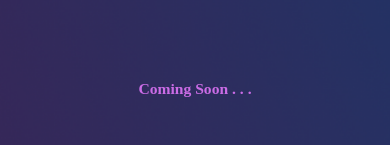
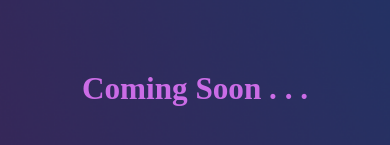
Before and after one commit to ALSABA3/EduLect, a React (Vite) app in the folder Client/: page / in a window 390 px wide. Shown: the part 1075-1220 px from the top of the page. Built offline with nearby package versions, Linux system fonts and the light colour scheme.

Commit message:
Update ComingSoon.css

```diff
--- a/Client/src/components/ComingSoon/ComingSoon.css
+++ b/Client/src/components/ComingSoon/ComingSoon.css
@@ -65,7 +65,7 @@
 /* Mobile Devices */
 @media (max-width: 767px) {
   .coming-soon-title {
-    font-size: 4vw;
+    font-size: 8vw;
   }
 
   .coming-soon-text {
```
